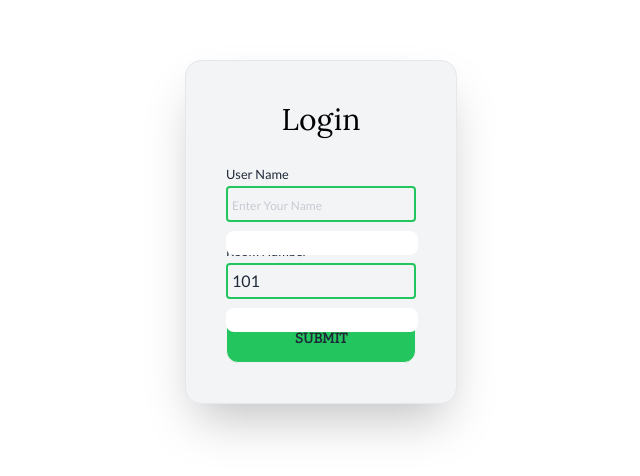
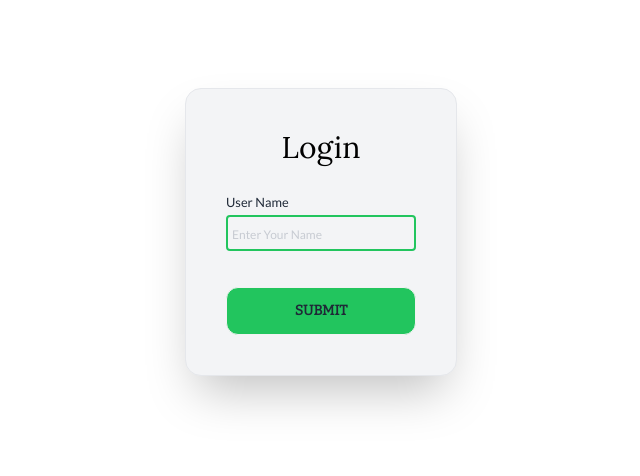
Before and after one commit to TanjimulSabbir/Meal_Management, a React (Vite) app: page /login in a window 1280 px wide. Shown: the part 168-644 px from the top of the page, without its empty margins (319-959 px from the left). Built offline with nearby package versions, Linux system fonts and the light colour scheme.

Commit message:
login input name and room onBlur and Select Li problem solve

```diff
--- a/src/components/Login/Login.jsx
+++ b/src/components/Login/Login.jsx
@@ -6,14 +6,14 @@ const Login = () => {
 
   return (
     <div className='h-screen w-full flex justify-center items-center'>
-      <form className=' font-Lato border p-10 bg-gray-100 shadow-2xl rounded-2xl'>
+      <form className='font-Lato border p-10 bg-gray-100 shadow-2xl rounded-2xl'>
         <h1 className='text-center text-3xl text-black font-Lora'>Login</h1>
         <div className='flex flex-col gap-5 mt-7 mb-4'>
           <div className='relative flex flex-col space-y-[2px]'>
            <NameInput/>
           </div>
           <div className='relative flex flex-col space-y-[2px]'>
-            <RoomInput/>
+            {/* <RoomInput/> */}
           </div>
         </div>
         <button type='submit' className='btn bg-green-500 w-full border font-Bitter hover:border-green-500 rounded-xl lg:hover:bg-transparent hover:text-Primary transition duration-500'>Submit</button>
--- a/src/components/Login/NameInput.jsx
+++ b/src/components/Login/NameInput.jsx
@@ -1,29 +1,32 @@
-import { useState } from 'react';
-import UserData from "../../assets/JsonFiles/Names.json"
+import React, { useState } from 'react';
+import UserData from "../../assets/JsonFiles/Names.json";
 
 const NameInput = () => {
   const [inputValue, setInputValue] = useState('');
   const [matchingData, setMatchingData] = useState([]);
-    const [NameShowSuggestions, setNameShowSuggestions] = useState(false);
+  const [showSuggestions, setShowSuggestions] = useState(false);
+  const [trigger, setTrriger]=useState(false);
 
-    const NameHandleInputChange = (e) => {
+  const handleInputChange = (e) => {
     const value = e.target.value;
     setInputValue(value);
 
     // Perform matching logic here to filter the data based on the input value
-      const matchedData = UserData.users.filter(user => user.name.toLowerCase().includes(value.toLowerCase()));
+    const matchedData = UserData.users.filter(user =>
+      user.name.toLowerCase().includes(value.toLowerCase())
+    );
     setMatchingData(matchedData);
-      setNameShowSuggestions(true);
+    setShowSuggestions(true);
   };
 
   const handleNameClicked = (name) => {
     setInputValue(name);
-      setNameShowSuggestions(false);
+    setShowSuggestions(false);
   };
 
-    const NameHandleInputBlur = () => {
-      setNameShowSuggestions(false);
-
+  const handleInputBlur = (event) => {
+    // setInputValue(event.target.value)
+    // setShowSuggestions(false);
   };
 
   return (
@@ -31,26 +34,29 @@ const NameInput = () => {
       <small>User Name</small>
       <input
         name="name"
-              className='placeholder:opacity-50 border-2 rounded border-green-500 bg-transparent p-1 focus:outline-green-600 placeholder:text-xs'
+        className="placeholder:opacity-50 border-2 rounded border-green-500 bg-transparent p-1 focus:outline-green-600 placeholder:text-xs"
         type="text"
         value={inputValue}
-              onChange={NameHandleInputChange}
-              onBlur={NameHandleInputBlur}
+        onChange={handleInputChange}
+        onBlur={handleInputBlur}
         placeholder="Enter Your Name"
       />
-             <ul className={`absolute w-48 top-16 py-3 rounded-lg shadow-2xl bg-white flex flex-col z-50 `}>
-              {NameShowSuggestions&& matchingData.map((item, index) => (
+      { (
+        <ul className={`absolute w-48 top-16 py-3 rounded-lg shadow-2xl bg-white flex flex-col z-50 ${(showSuggestions&&matchingData.length)?"block":"hidden"}`}>
+          {matchingData.map((item, index) => (
             <li
               key={index}
-                  onClick={()=>handleNameClicked(item.name)}
+              onChange={(event)=>setTrriger(event.target.value)}
+              onClick={() => handleNameClicked(item.name)}
               className="cursor-pointer hover:bg-gray-200 px-2 rounded"
             >
               {item.name}
             </li>
           ))}
         </ul>
+      )}
     </>
-  )
-}
+  );
+};
 
 export default NameInput;
--- a/src/components/Login/RoomInput.jsx
+++ b/src/components/Login/RoomInput.jsx
@@ -18,14 +18,11 @@ function RoomInput() {
        }else{
         setMatchingRoomData(matchedRoomData);
        }
-       if(inputValue){
-        setRoomShowSuggestions(true);
-       }
-        console.log(matchedRoomData)
+      setRoomShowSuggestions(true)
     };
 
-    const roomHandleInputBlur = () => {
-        setRoomShowSuggestions(false);
+    const roomHandleInputBlur = (event) => {
+        // setRoomShowSuggestions(false);
     };
 
     const handleRoomClicked = (room) => {
@@ -47,8 +44,8 @@ function RoomInput() {
                 placeholder="Enter Room Number"
             />
             {/* {roomShowSuggestions && <SuggestedData {...{ Data: matchingRoomData, CheckingName: "room",setInputValue }} />} */}
-            <ul className={`absolute w-48 top-16 py-3 rounded-lg shadow-2xl bg-white flex flex-col z-50 `}>
-              {roomShowSuggestions && matchingRoomData.map((item, index) => (
+            <ul className={`absolute w-48 top-16 py-3 rounded-lg shadow-2xl bg-white flex flex-col z-50 ${(roomShowSuggestions&&matchingRoomData.length)?"block":"hidden"}`}>
+              { matchingRoomData.map((item, index) => (
                 <li
                   key={index}
                   onClick={()=>handleRoomClicked(item.room)}
```
Lines whose indentation alone changed are shown as unchanged.
